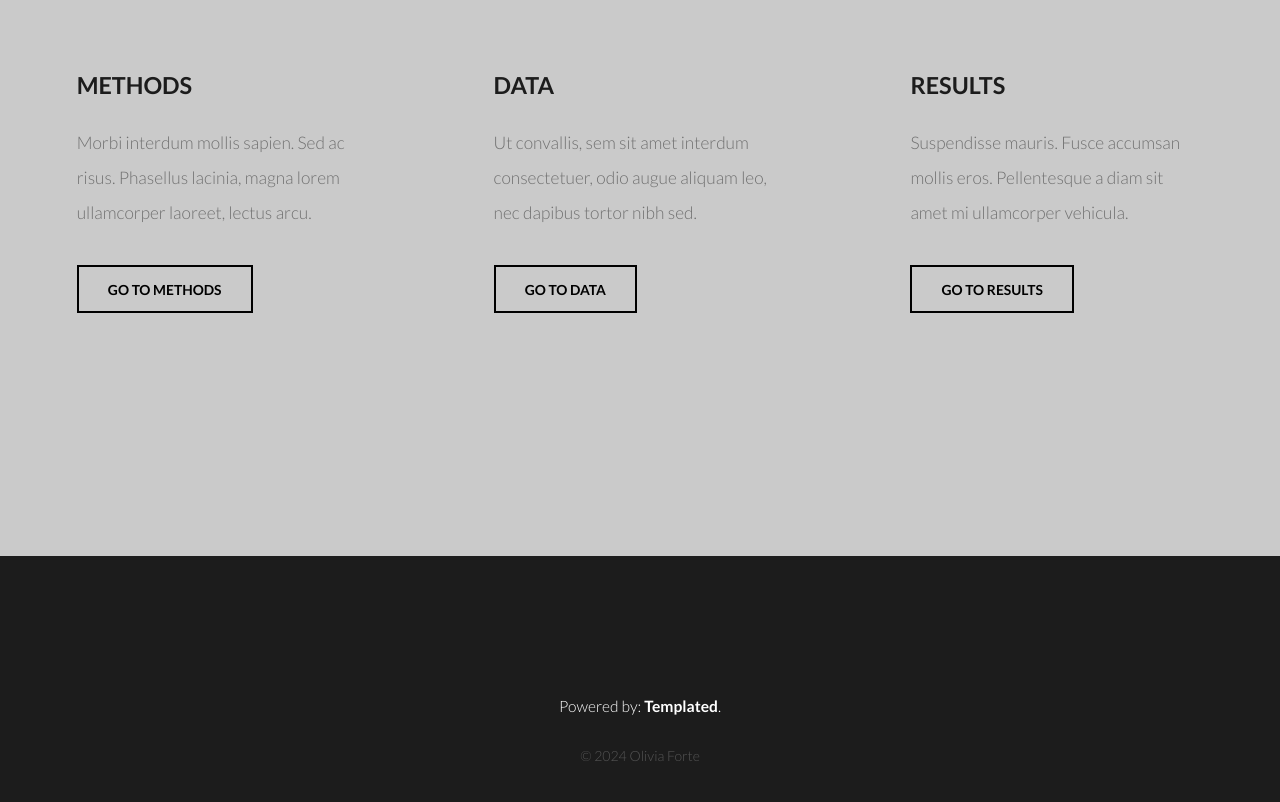
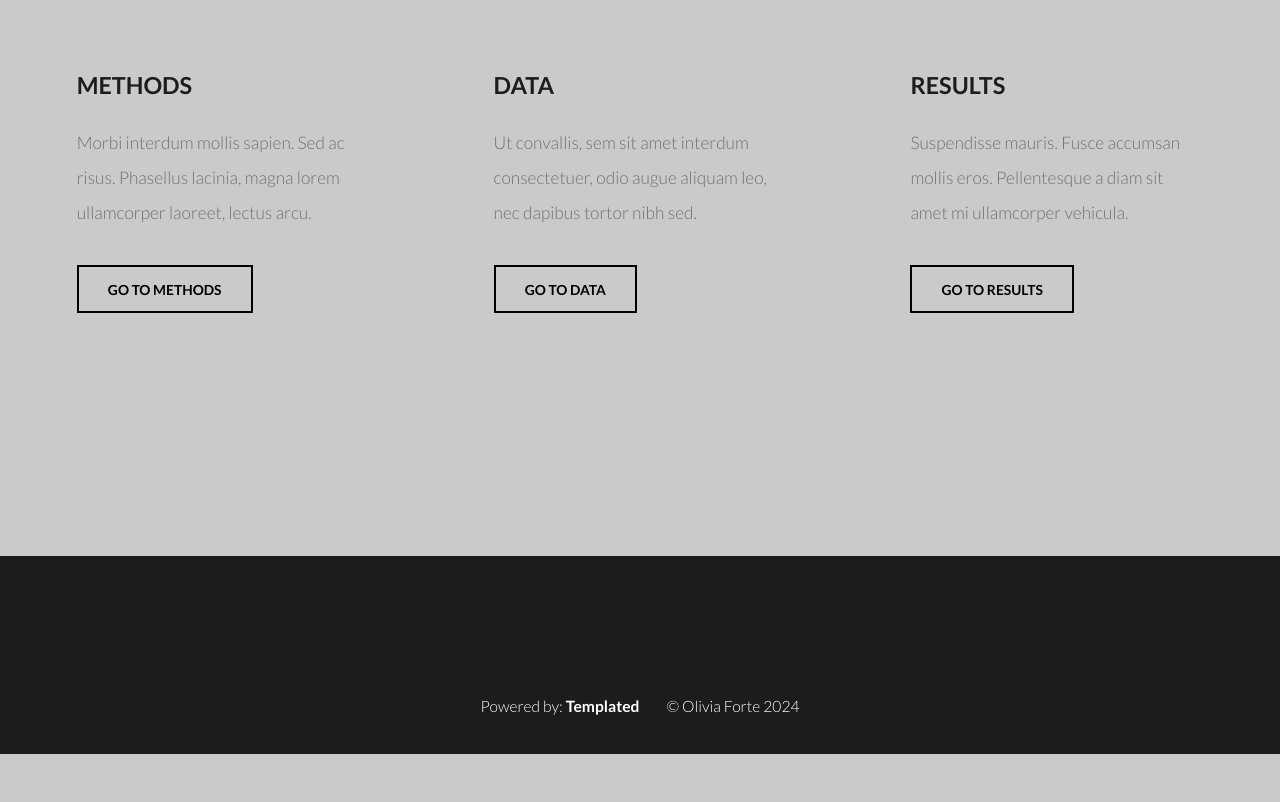
Before and after one commit to Liv-Forte/DH-285-Final-Project, a plain HTML site: page index.html in a window 1280 px wide. Shown: the part 1066-1868 px from the top of the page. After the commit the page ends 1820 px from the top, so only its background shows below. Drawn offline with nearby package versions, Linux system fonts and the light colour scheme.

Commit message:
Update index.html

```diff
--- a/index.html
+++ b/index.html
@@ -62,12 +62,8 @@
 			</article></div>
 			<p><br><br><br></p>
 	</section><!-- Footer --><section id="footer"><div class="inner">
-	</div>
-		</section><div class="copyright">Powered by: <a href="https://templated.co/">Templated</a>.
-			<div class="custom-copyright">
-				&copy; 2024 Olivia Forte
-			</div>
-
+	</section><div class="copyright">
+		Powered by: <a href="https://templated.co/">Templated</a>&nbsp;&nbsp;&nbsp;&nbsp;&nbsp;&nbsp;&nbsp;&nbsp;&nbsp;&copy Olivia Forte 2024
 	</div>
 
 
```
